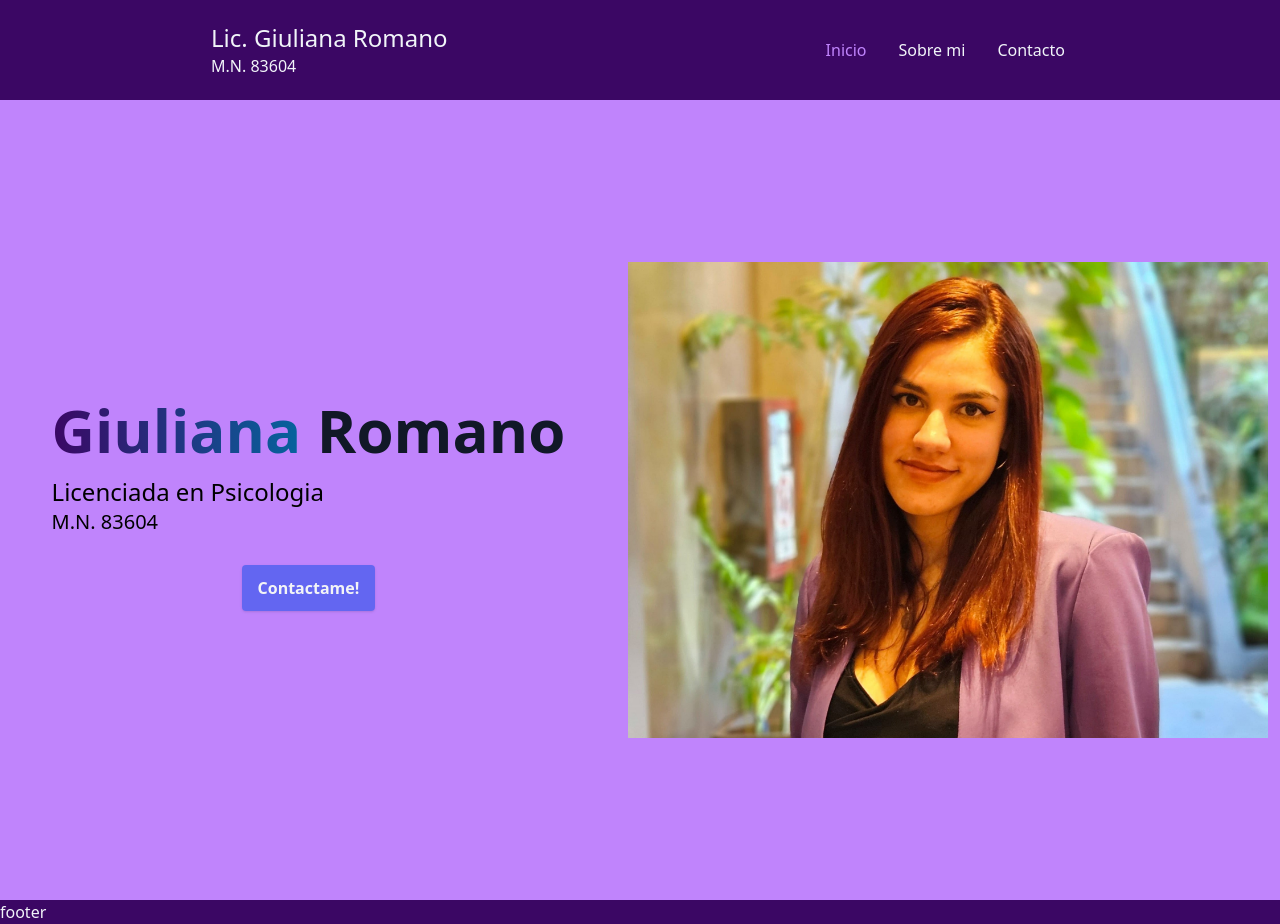
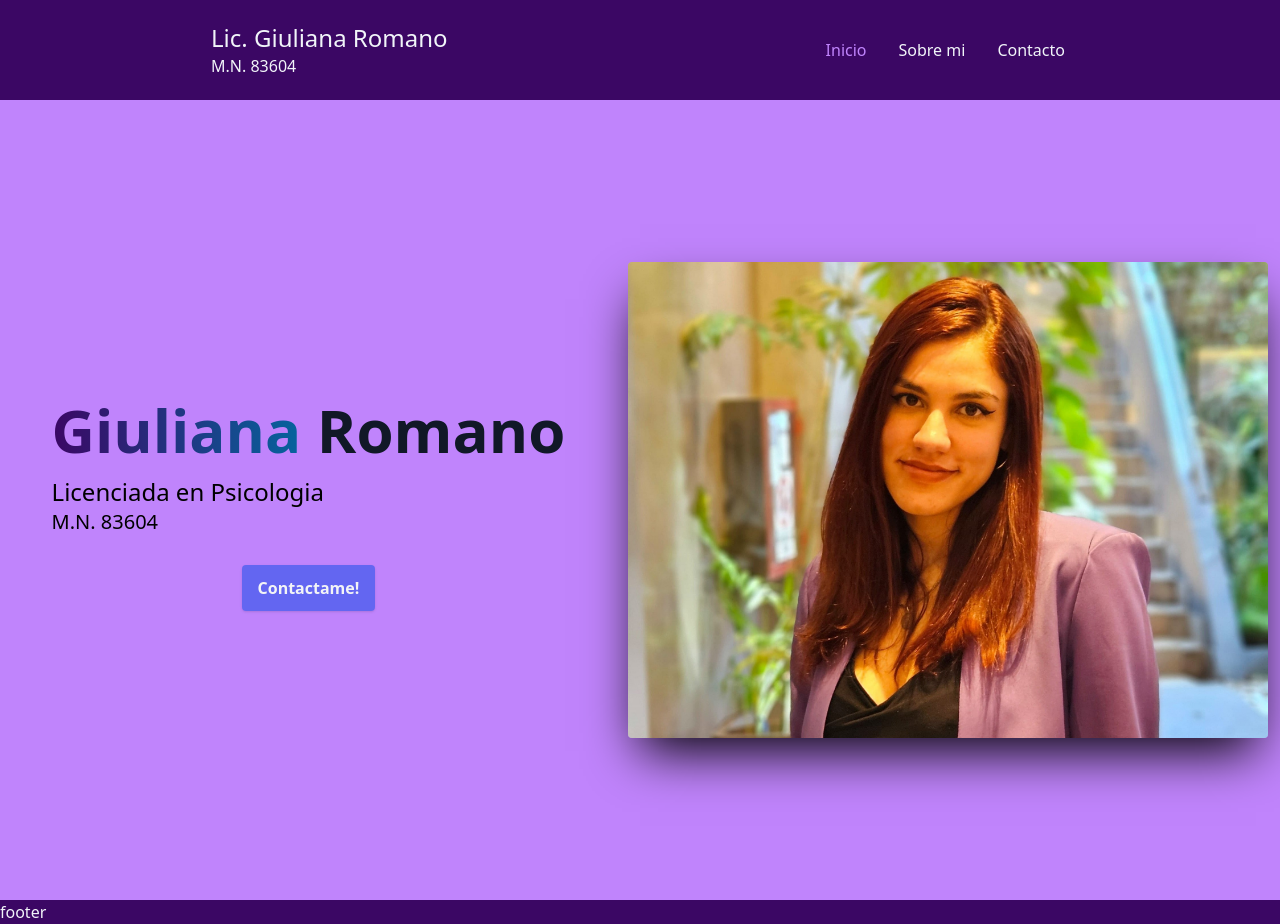
Before and after one commit to MarianoOcaranza/giulianaromanopsi, a React (Vite) app in the folder Giuliana_Website/: page / in a window 1280 px wide. Built offline with nearby package versions, Linux system fonts and the light colour scheme.

Commit message:
Landing page finished TODO: about page

```diff
--- a/Giuliana_Website/src/layouts/Landing.tsx
+++ b/Giuliana_Website/src/layouts/Landing.tsx
@@ -8,7 +8,7 @@ const Landing: React.FC = ()=> {
             <div className="flex bg-purple-400 flex-col lg:flex-row md:items-center md:min-h-screen">
                 <Presentation />
                 <img src={Image} alt="main_image"
-                    className="w-full lg:w-1/2 md:w-3/4 object-cover max-w-full m-auto"
+                    className="w-full lg:w-1/2 md:w-3/4 object-cover max-w-full m-auto rounded shadow-2xl shadow-black"
                 />
             </div>
         </>
```
